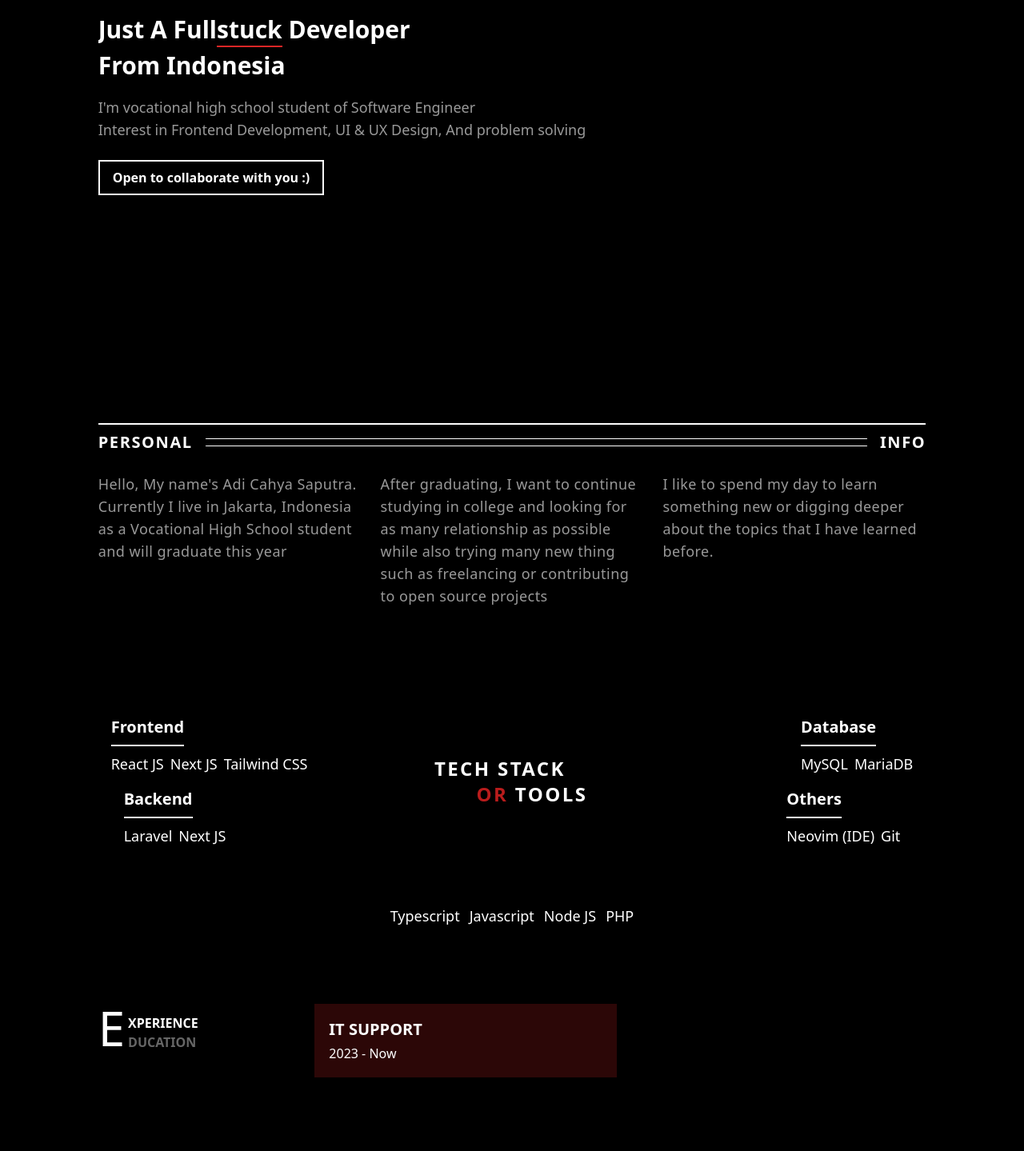
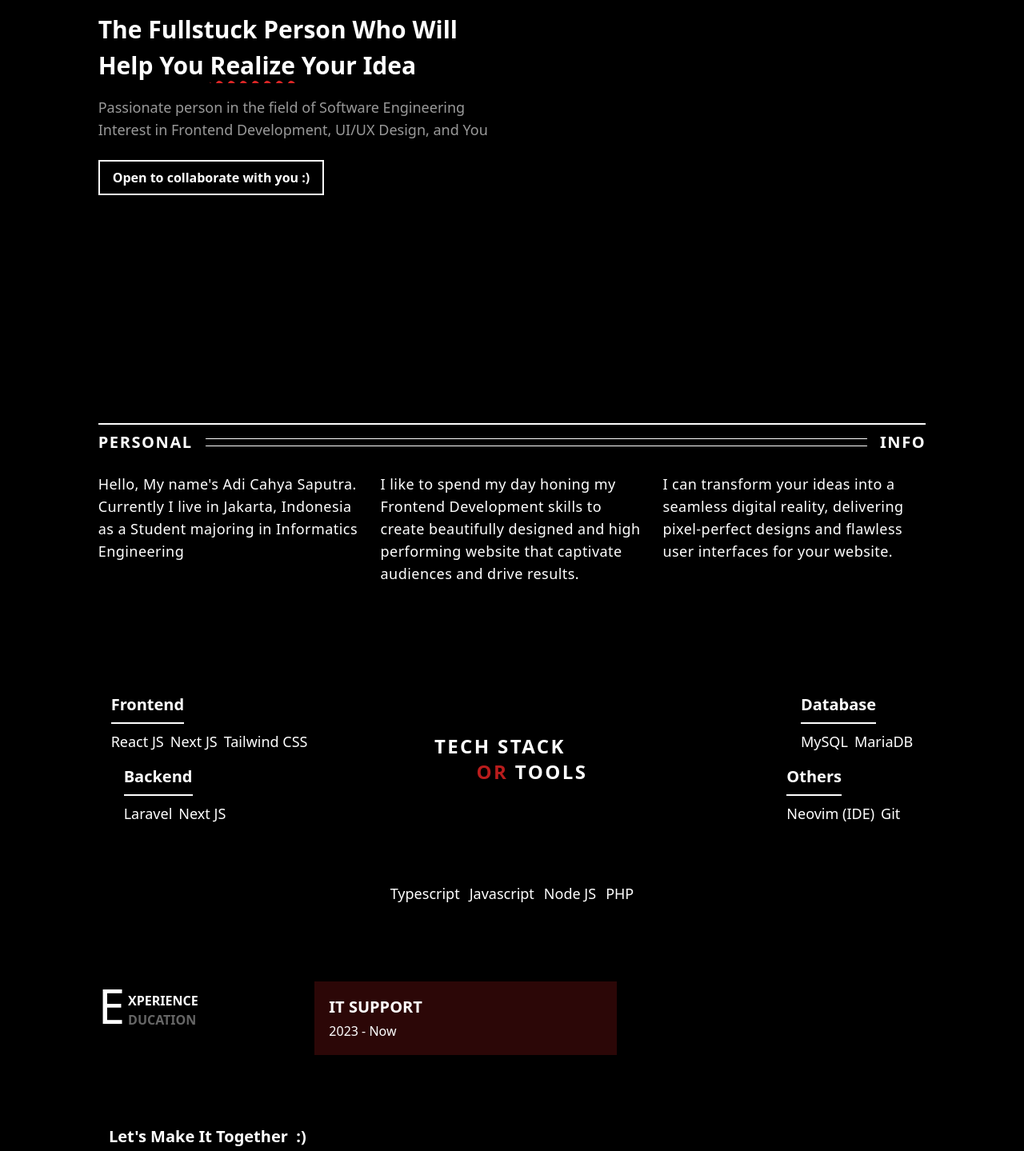
Before and after one commit to AdiCahyaSaputra/personal-website, a Next.js app: page / in a window 1280 px wide. Shown: the part 340-1779 px from the top of the page at 80% size. Built offline with nearby package versions, Linux system fonts and the light colour scheme.

Commit message:
style: change copy writter for me-pages and text decorations

```diff
--- a/components/section/AboutSection.tsx
+++ b/components/section/AboutSection.tsx
@@ -17,21 +17,21 @@ const AboutSection: React.FC = () => {
           <p className='text-xl'>Info</p>
         </div>
 
-        <div className='grid grid-cols-12 text-white/60 text-lg gap-x-6 mt-4 gap-y-4'>
+        <div className='grid grid-cols-12 text-white font-light text-lg gap-x-6 mt-4 gap-y-4'>
 
           <div className='lg:col-span-4 col-span-12 tracking-wide'>
             <p>
-              Hello, My name&apos;s Adi Cahya Saputra. Currently I live in Jakarta, Indonesia as a Vocational High School student and will graduate this year
+              Hello, My name&apos;s <span className='font-normal'>Adi Cahya Saputra</span>. Currently I live in <span className='font-normal'>Jakarta</span>, Indonesia as a Student majoring in <span className='font-normal'>Informatics Engineering</span>
             </p>
           </div>
           <div className='lg:col-span-4 col-span-12 tracking-wide'>
             <p>
-              After graduating, I want to continue studying in college and looking for as many relationship as possible while also trying many new thing such as freelancing or contributing to open source projects
+              I like to spend my day honing my Frontend Development skills to create <span className='font-normal'>beautifully designed</span> and <span className='font-normal'>high performing</span> website that captivate audiences and drive results.
             </p>
           </div>
           <div className='lg:col-span-4 col-span-12 tracking-wide'>
             <p>
-              I like to spend my day to learn something new or digging deeper about the topics that I have learned before.
+              I can transform your <span className='font-normal'>ideas</span> into a seamless digital reality, delivering <br/><span className='font-normal'>pixel-perfect</span> designs and flawless user interfaces for your website.
             </p>
           </div>
 
--- a/components/section/FooterSection.tsx
+++ b/components/section/FooterSection.tsx
@@ -19,7 +19,7 @@ const FooterSection: React.FC = () => {
       <Container className={container({ size: "large" })}>
 
         <div className="mt-8">
-          <h3 className="text-xl font-bold">You Can Contact Me Via Email</h3>
+          <h3 className="text-xl font-bold">Let&apos;s Make It Together &nbsp;{":)"}</h3>
           <div className="flex space-x-2 items-end">
             <EnvelopeIcon className="w-6 aspect-square" />
             <p className="text-xl mt-2 text-white/80 select-all selection:bg-white selection:text-black">adics631@gmail.com</p>
@@ -27,7 +27,7 @@ const FooterSection: React.FC = () => {
         </div>
 
         <div className="mt-8">
-          <h3 className="text-xl font-bold">Or From The Other Links</h3>
+          <h3 className="text-xl font-bold">Wanna See Me In Other Places ?</h3>
           <div className="flex flex-col">
             <a href="https://www.instagram.com/adi.tsx" className="hover:underline text-xl mt-2 text-white/80">/instagram</a>
             <a href="https://www.youtube.com/@adics" className="hover:underline text-xl mt-2 text-white/80">/youtube</a>
--- a/components/section/HeroSection.tsx
+++ b/components/section/HeroSection.tsx
@@ -15,15 +15,18 @@ const HeroSection: React.FC = () => {
       <Container className={container({ size: "large" })}>
 
         <div className={`overflow-hidden text-3xl transition-all font-bold text-white selection:text-black selection:bg-white w-max leading-[45px]`}>
-          <h1>Just A Full<span className='border-red-600 border-b-2'>stuck</span> Developer <br />From Indonesia</h1>
+          <h1>
+            The Fullstuck Person Who Will <br />
+            Help You <span className='underline decoration-wavy decoration-red-600 underline-offset-8'>Realize</span> Your Idea
+          </h1>
         </div>
 
         <div className="mt-4 text-lg text-white/60 select-none overflow-hidden">
           <p>
-            {"I'm vocational high school student of Software Engineer"}
+            Passionate person in the field of Software Engineering
           </p>
           <p>
-            Interest in Frontend Development, UI & UX Design, And problem solving
+            Interest in Frontend Development, UI/UX Design, and You
           </p>
         </div>
 
```
